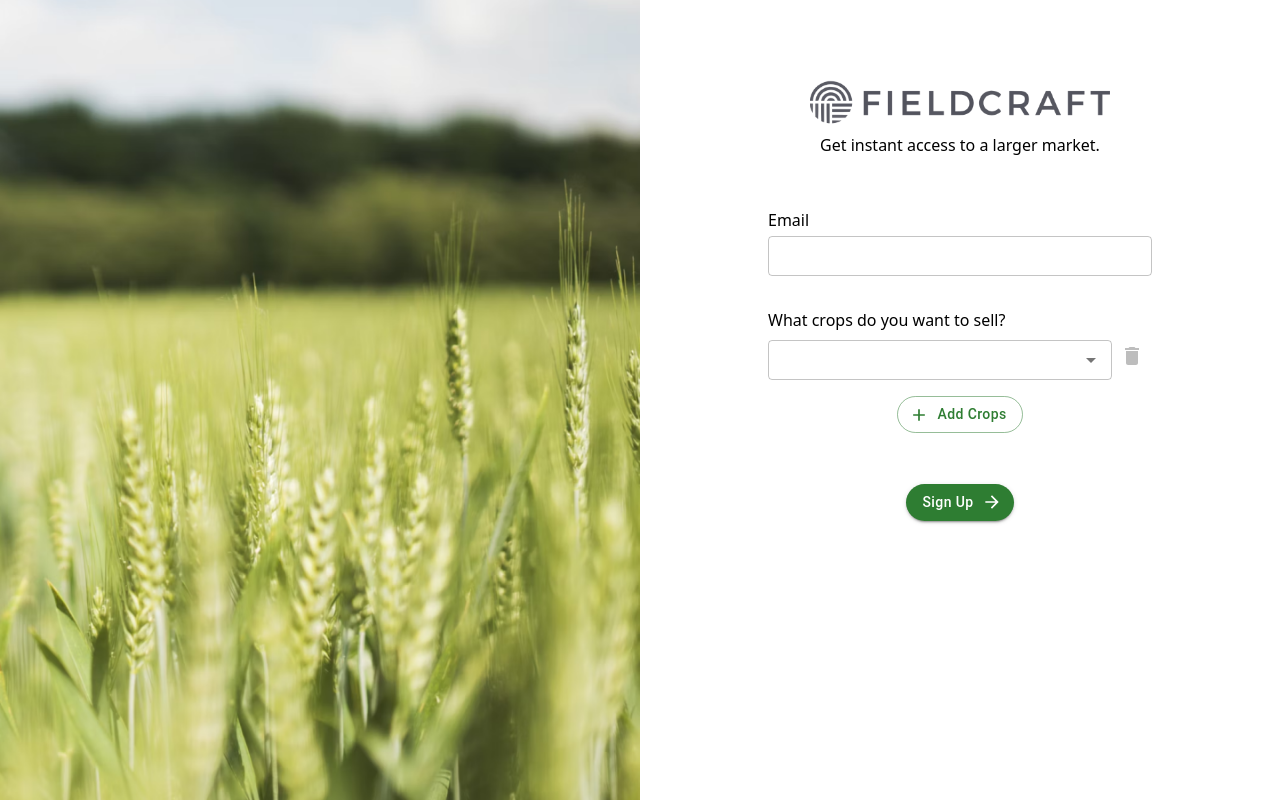
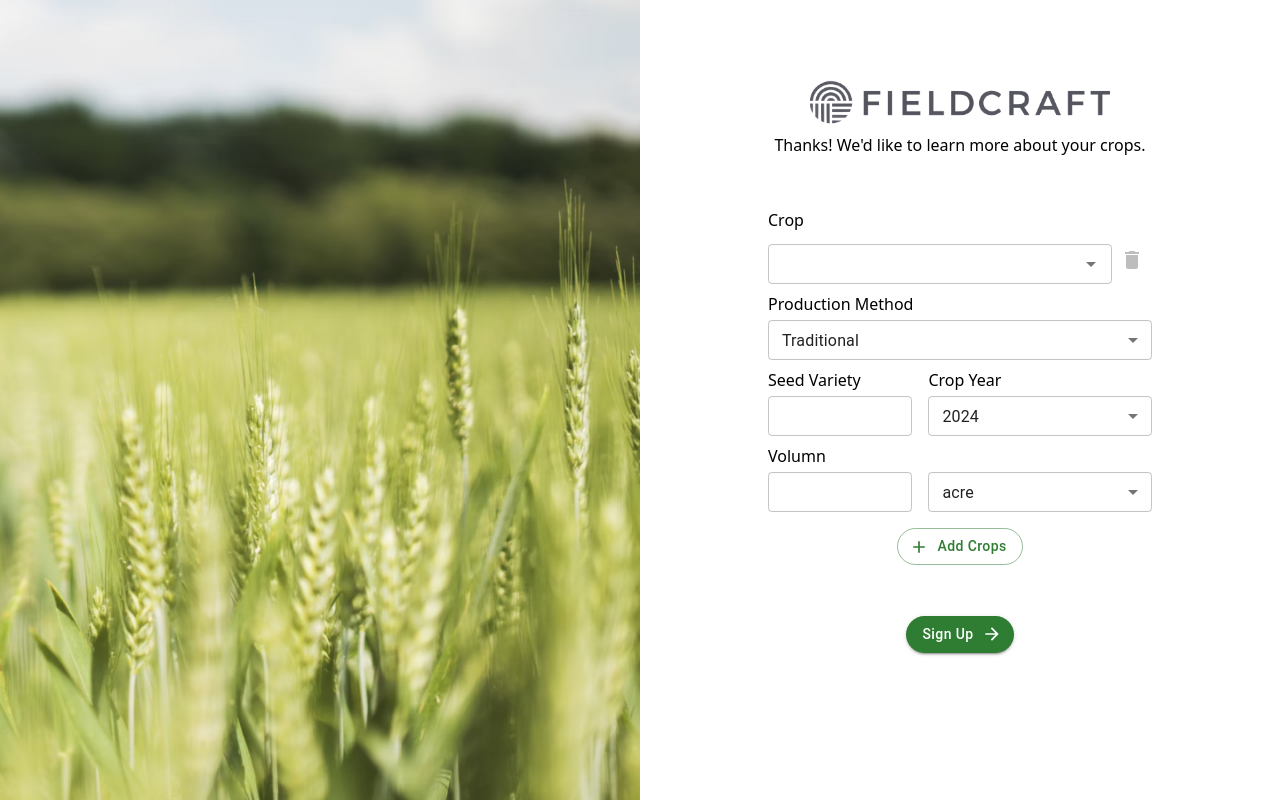
Before and after one commit to wendeehsu/growerOnboard, a React (Create React App) app: page /onboard in a window 1280 px wide. Both pictures are taken after a click on the button "Sign Up". Built offline with nearby package versions, Linux system fonts and the light colour scheme.

Commit message:
feat: add two more box

```diff
--- /dev/null
+++ b/src/components/AutoComplete.js
@@ -0,0 +1,91 @@
+import TextField from "@mui/material/TextField";
+import Autocomplete from "@mui/material/Autocomplete";
+
+export default function customSelect({value, index, onChange}) {
+  const optionList = [
+    { category: "Wheat", name: "Emmer" },
+    { category: "Wheat", name: "Spelt" },
+    { category: "Wheat", name: "Durum" },
+    { category: "Wheat", name: "Kamut" },
+    { category: "Wheat", name: "Red Fife" },
+    { category: "Wheat", name: "Einkorn" },
+    { category: "Wheat", name: "Bread Wheat" },
+    { category: "Wheat", name: "Chopped Wheat" },
+    { category: "Barley", name: "Six-row Barley" },
+    { category: "Barley", name: "Two-row Barley" },
+    { category: "Barley", name: "Hulled Barley" },
+    { category: "Barley", name: "Hulless Barley" },
+    { category: "Barley", name: "Malting Barley" },
+    { category: "Barley", name: "Feeding Barley" },
+    { category: "Corn", name: "Dent Corn" },
+    { category: "Corn", name: "Flint Corn" },
+    { category: "Corn", name: "Popcorn" },
+    { category: "Corn", name: "Sweet Corn" },
+    { category: "Corn", name: "Flour Corn" },
+    { category: "Corn", name: "Indian Corn" },
+    { category: "Corn", name: "High-oil Corn" },
+    { category: "Millet", name: "Pearl Millet" },
+    { category: "Millet", name: "Finger Millet" },
+    { category: "Millet", name: "Foxtail Millet" },
+    { category: "Millet", name: "Proso Millet" },
+    { category: "Millet", name: "Kodo Millet" },
+    { category: "Millet", name: "Little Millet" },
+    { category: "Millet", name: "Barnyard Millet" },
+    { category: "Oat", name: "Hulled Oat" },
+    { category: "Oat", name: "Groats Oat" },
+    { category: "Oat", name: "Rolled Oat" },
+    { category: "Oat", name: "Steel-cut Oat" },
+    { category: "Oat", name: "Instant Oat" },
+    { category: "Oat", name: "Naked Oat" },
+    { category: "Rice", name: "Long-grain Rice" },
+    { category: "Rice", name: "Medium-grain Rice" },
+    { category: "Rice", name: "Short-grain Rice" },
+    { category: "Rice", name: "Basmati Rice" },
+    { category: "Rice", name: "Jasmine Rice" },
+    { category: "Rice", name: "Arborio Rice" },
+    { category: "Rice", name: "Glutinous Rice" },
+    { category: "Rice", name: "Wild Rice" },
+    { category: "Rye", name: "Winter Rye" },
+    { category: "Rye", name: "Spring Rye" },
+    { category: "Rye", name: "Dark Rye" },
+    { category: "Rye", name: "Light Rye" },
+    { category: "Rye", name: "Pumpernickel Rye" },
+    { category: "Sorghum", name: "Grain Sorghum" },
+    { category: "Sorghum", name: "Sweet Sorghum" },
+    { category: "Sorghum", name: "Forage Sorghum" },
+    { category: "Sorghum", name: "Broomcorn Sorghum" },
+    { category: "Sorghum", name: "Sudangrass Sorghum" },
+    { category: "Teff", name: "Eragrostis tef" },
+    { category: "Teff", name: "Red Teff" },
+    { category: "Teff", name: "White Teff" },
+    { category: "Triticale", name: "Hexaploid Triticale" },
+    { category: "Triticale", name: "Octaploid Triticale" },
+    { category: "Triticale", name: "Winter Triticale" },
+    { category: "Triticale", name: "Spring Triticale" },
+    { category: "Amaranth", name: "Red Amaranth" },
+    { category: "Amaranth", name: "White Amaranth" },
+    { category: "Amaranth", name: "Black Amaranth" },
+    { category: "Amaranth", name: "Golden Amaranth" },
+    { category: "Buckwheat", name: "Common Buckwheat" },
+    { category: "Buckwheat", name: "Tartary Buckwheat" },
+    { category: "Quinoa", name: "White Quinoa" },
+    { category: "Quinoa", name: "Red Quinoa" },
+    { category: "Quinoa", name: "Black Quinoa" },
+  ];
+
+  return (
+    <Autocomplete
+      id="grouped-crops"
+      options={optionList}
+      value={value}
+      onChange={(e,value) => onChange(index, value)}
+      groupBy={(option) => option.category}
+      getOptionLabel={(option) => option.name}
+      isOptionEqualToValue={(option, value) => option.name === value.name}
+      sx={{ width: "100%", marginTop: '8px' }}
+      renderInput={(params) => (
+        <TextField {...params} hiddenLabel fullWidth size="small" />
+      )}
+    />
+  );
+}
--- a/src/components/Dropdown.js
+++ b/src/components/Dropdown.js
@@ -1,91 +1,20 @@
-import TextField from "@mui/material/TextField";
-import Autocomplete from "@mui/material/Autocomplete";
+import InputLabel from '@mui/material/InputLabel';
+import MenuItem from '@mui/material/MenuItem';
+import FormControl from '@mui/material/FormControl';
+import Select from '@mui/material/Select';
 
-export default function customSelect({value, index, onChange}) {
-  const optionList = [
-    { category: "Wheat", name: "Emmer" },
-    { category: "Wheat", name: "Spelt" },
-    { category: "Wheat", name: "Durum" },
-    { category: "Wheat", name: "Kamut" },
-    { category: "Wheat", name: "Red Fife" },
-    { category: "Wheat", name: "Einkorn" },
-    { category: "Wheat", name: "Bread Wheat" },
-    { category: "Wheat", name: "Chopped Wheat" },
-    { category: "Barley", name: "Six-row Barley" },
-    { category: "Barley", name: "Two-row Barley" },
-    { category: "Barley", name: "Hulled Barley" },
-    { category: "Barley", name: "Hulless Barley" },
-    { category: "Barley", name: "Malting Barley" },
-    { category: "Barley", name: "Feeding Barley" },
-    { category: "Corn", name: "Dent Corn" },
-    { category: "Corn", name: "Flint Corn" },
-    { category: "Corn", name: "Popcorn" },
-    { category: "Corn", name: "Sweet Corn" },
-    { category: "Corn", name: "Flour Corn" },
-    { category: "Corn", name: "Indian Corn" },
-    { category: "Corn", name: "High-oil Corn" },
-    { category: "Millet", name: "Pearl Millet" },
-    { category: "Millet", name: "Finger Millet" },
-    { category: "Millet", name: "Foxtail Millet" },
-    { category: "Millet", name: "Proso Millet" },
-    { category: "Millet", name: "Kodo Millet" },
-    { category: "Millet", name: "Little Millet" },
-    { category: "Millet", name: "Barnyard Millet" },
-    { category: "Oat", name: "Hulled Oat" },
-    { category: "Oat", name: "Groats Oat" },
-    { category: "Oat", name: "Rolled Oat" },
-    { category: "Oat", name: "Steel-cut Oat" },
-    { category: "Oat", name: "Instant Oat" },
-    { category: "Oat", name: "Naked Oat" },
-    { category: "Rice", name: "Long-grain Rice" },
-    { category: "Rice", name: "Medium-grain Rice" },
-    { category: "Rice", name: "Short-grain Rice" },
-    { category: "Rice", name: "Basmati Rice" },
-    { category: "Rice", name: "Jasmine Rice" },
-    { category: "Rice", name: "Arborio Rice" },
-    { category: "Rice", name: "Glutinous Rice" },
-    { category: "Rice", name: "Wild Rice" },
-    { category: "Rye", name: "Winter Rye" },
-    { category: "Rye", name: "Spring Rye" },
-    { category: "Rye", name: "Dark Rye" },
-    { category: "Rye", name: "Light Rye" },
-    { category: "Rye", name: "Pumpernickel Rye" },
-    { category: "Sorghum", name: "Grain Sorghum" },
-    { category: "Sorghum", name: "Sweet Sorghum" },
-    { category: "Sorghum", name: "Forage Sorghum" },
-    { category: "Sorghum", name: "Broomcorn Sorghum" },
-    { category: "Sorghum", name: "Sudangrass Sorghum" },
-    { category: "Teff", name: "Eragrostis tef" },
-    { category: "Teff", name: "Red Teff" },
-    { category: "Teff", name: "White Teff" },
-    { category: "Triticale", name: "Hexaploid Triticale" },
-    { category: "Triticale", name: "Octaploid Triticale" },
-    { category: "Triticale", name: "Winter Triticale" },
-    { category: "Triticale", name: "Spring Triticale" },
-    { category: "Amaranth", name: "Red Amaranth" },
-    { category: "Amaranth", name: "White Amaranth" },
-    { category: "Amaranth", name: "Black Amaranth" },
-    { category: "Amaranth", name: "Golden Amaranth" },
-    { category: "Buckwheat", name: "Common Buckwheat" },
-    { category: "Buckwheat", name: "Tartary Buckwheat" },
-    { category: "Quinoa", name: "White Quinoa" },
-    { category: "Quinoa", name: "Red Quinoa" },
-    { category: "Quinoa", name: "Black Quinoa" },
-  ];
-
-  return (
-    <Autocomplete
-      id="grouped-crops"
-      options={optionList}
-      value={value}
-      onChange={(e,value) => onChange(index, value)}
-      groupBy={(option) => option.category}
-      getOptionLabel={(option) => option.name}
-      isOptionEqualToValue={(option, value) => option.name === value.name}
-      sx={{ width: "100%", marginTop: '8px' }}
-      renderInput={(params) => (
-        <TextField {...params} hiddenLabel fullWidth size="small" />
-      )}
-    />
-  );
-}
+export default function customDropdown({label, value, options, handleChange = null}) {
+    return (
+        <FormControl fullWidth size="small">
+            <p className='mb-1'>{label}</p>
+            <Select
+                value={value}
+                onChange={handleChange}
+            >
+                {options.map((option, i) =>
+                    <MenuItem key={i} value={option}>{option}</MenuItem>
+                )}
+            </Select>
+        </FormControl>
+    )
+};
--- a/src/components/TextField.js
+++ b/src/components/TextField.js
@@ -2,8 +2,8 @@ import TextField from "@mui/material/TextField";
 
 export default function customTextField({label, isRequired, fullWidth= true}) {
     return (
-        <>
-            {label && <p className="mb-1">{label}</p> }
+        <div>
+            {label && <p className="mt-2 mb-1">{label}</p> }
             <TextField
                 hiddenLabel
                 required={isRequired}
@@ -11,6 +11,6 @@ export default function customTextField({label, isRequired, fullWidth= true}) {
                 size="small"
                 variant="outlined"
             />
-        </>
+        </div>
     )
 }
--- a/src/components/index.js
+++ b/src/components/index.js
@@ -1,7 +1,9 @@
 import TextField from './TextField';
-import CropDropdown from './Dropdown';
+import CropDropdown from './AutoComplete';
+import Dropdown from './Dropdown';
 
 export {
     TextField,
-    CropDropdown
+    CropDropdown,
+    Dropdown
 };
--- /dev/null
+++ b/src/container/OnBoard/CropDetail.js
@@ -0,0 +1,23 @@
+import { TextField, CropDropdown } from "../../components";
+import { useState } from "react";
+
+export default function CropDetail() {
+  const [crops, setCrops] = useState([null, null, null]);
+
+  return (
+    <div>
+      <p className="text-center">Thanks! We'd like to learn more about your crops.</p>
+      <div className="my-[8%] mx-[20%] bg-slate-300">
+        {
+            crops.map((crop, i) => (
+                <div key={`crop-${i}`}>
+                    {/* <CropDropdown */}
+                </div>
+            ))
+        }
+        {/* <TextField label="Email" isRequired={true}/>
+        <p className="mt-8">What crops do you want to sell?</p> */}
+      </div>
+    </div>
+  );
+}
--- a/src/container/OnBoard/Signup.js
+++ b/src/container/OnBoard/Signup.js
@@ -1,4 +1,4 @@
-import { TextField, CropDropdown } from "../../components";
+import { TextField, CropDropdown, Dropdown } from "../../components";
 import { useState, useEffect } from "react";
 import IconButton from '@mui/material/IconButton';
 import DeleteIcon from '@mui/icons-material/Delete';
@@ -6,8 +6,9 @@ import AddIcon from '@mui/icons-material/Add';
 import Button from '@mui/material/Button';
 import ArrowForwardIcon from '@mui/icons-material/ArrowForward';
 
-export default function Signup() {
+export default function Signup({startStage = 0}) {
   const [crops, setCrops] = useState([null]);
+  const [stage, setStage] = useState(startStage);
 
   const addCrop = () => {
     let newCrops = [...crops];
@@ -29,14 +30,24 @@ export default function Signup() {
   return (
     <div>
       <p className="text-center">
-        Get instant access to a larger market.
+        {
+          stage === 0 ? "Get instant access to a larger market."
+          : "Thanks! We'd like to learn more about your crops."
+        }
       </p>
       <div className="my-[8%] mx-[20%]">
+        {stage === 0 &&
+          <>
             <TextField label="Email" isRequired={true}/>
             <p className="mt-8">What crops do you want to sell?</p>
+          </>
+        }
+
         {
           crops.map((crop, i) => (
-            <div key={`div-${i}`} className="flex">
+            <>
+              { stage === 1 && <p key={`p-${i}`} className="mb-1">Crop</p> }
+              <div key={`div-${i}`} className="flex mb-2">
                 <CropDropdown
                   key={`crop-${i}`}
                   index={i}
@@ -50,6 +61,34 @@ export default function Signup() {
                   <DeleteIcon />
                 </IconButton>
               </div>
+              {/* { stage === 1 && */
+                  <>
+                    <Dropdown
+                      key={`method-${i}`}
+                      label="Production Method"
+                      value="Traditional"
+                      options={["Traditional", "Regenerative", "Organic"]}
+                    />
+                    <div className="flex gap-4 items-end">
+                      <TextField label="Seed Variety" />
+                      <Dropdown
+                        key={`crop-year-${i}`}
+                        label="Crop Year"
+                        value={2024}
+                        options={[2024,2023]}
+                      />
+                    </div>
+                    <div className="flex gap-4 items-end">
+                      <TextField label="Volumn" />
+                      <Dropdown
+                        key={`volumn-unit-${i}`}
+                        value="acre"
+                        options={["acre"]}
+                      />
+                    </div>
+                  </>
+              }
+            </>
           ))
         }
         <Button
@@ -65,7 +104,7 @@ export default function Signup() {
           sx={{margin: '16px auto', display: 'flex', borderRadius: '40px', textTransform: 'none'}}
           variant="contained"
           color="success"
-          onClick={() => console.log("crops ->", crops)}
+          onClick={() => setStage(1)}
           endIcon={<ArrowForwardIcon />}>
           Sign Up
       </Button>
--- a/src/container/OnBoard/index.js
+++ b/src/container/OnBoard/index.js
@@ -1,9 +1,10 @@
 import React from "react";
 import { useState, useEffect } from 'react';
 import Signup from './Signup';
+import CropDetail from "./CropDetail";
 
 export default function OnBoard() {
-    // basic crops
+    // v basic crops
     // detailed crops
     // account detail
     // thank you
@@ -18,7 +19,8 @@ export default function OnBoard() {
                     src="../../images/logo-name.png"
                     alt="logo"
                 />
-                <Signup />
+                <Signup stage={0}/>
+                {/* <CropDetail /> */}
             </div>
         </div>
     )
```
Lines whose indentation alone changed are shown as unchanged.
